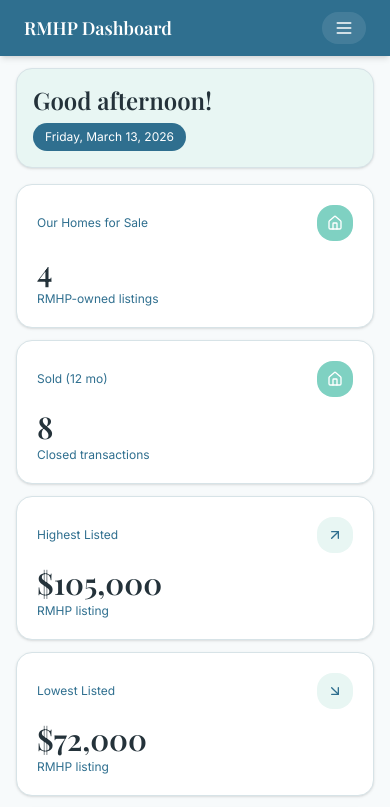
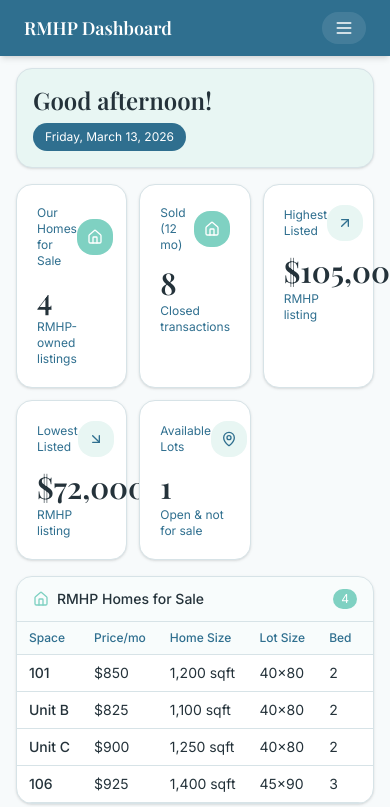
Before and after one commit to riviera-mobile-park/cms, a Next.js app: page / in a window 390 px wide. Shown: the top 807 px of the page. Built offline with nearby package versions, Linux system fonts and the light colour scheme.

Commit message:
small screen dashboard change

```diff
--- a/components/pages/Dashboard.tsx
+++ b/components/pages/Dashboard.tsx
@@ -184,7 +184,7 @@ export function Dashboard({ spaces, soldHistory }: DashboardProps) {
       </Card>
 
       {/* Statistics Grid */}
-      <div className="grid grid-cols-1 sm:grid-cols-2 lg:grid-cols-5 gap-3 md:gap-4">
+      <div className="grid grid-cols-3 gap-3 md:gap-4">
         <StatCard
           icon={Home}
           label="Our Homes for Sale"
```
